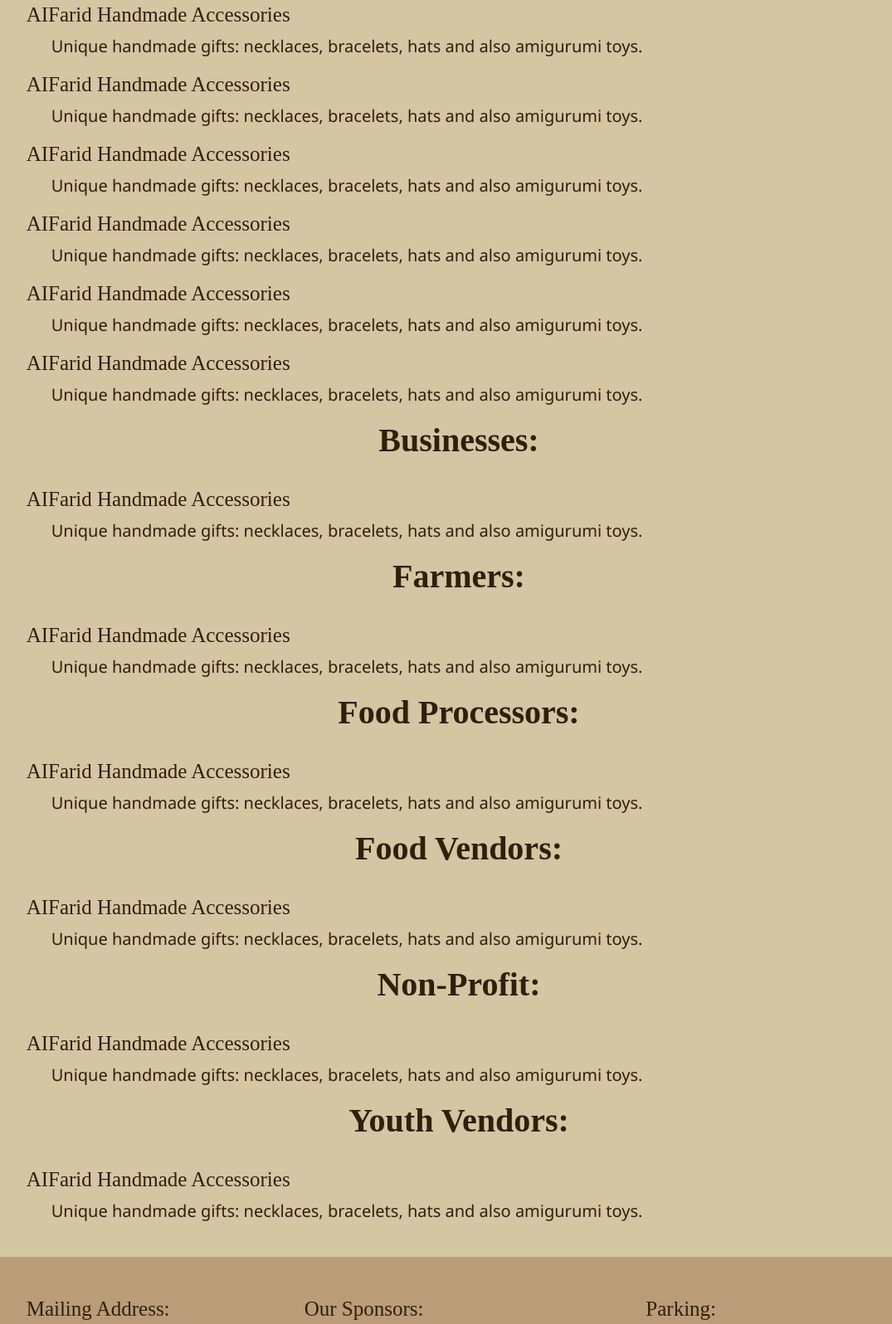
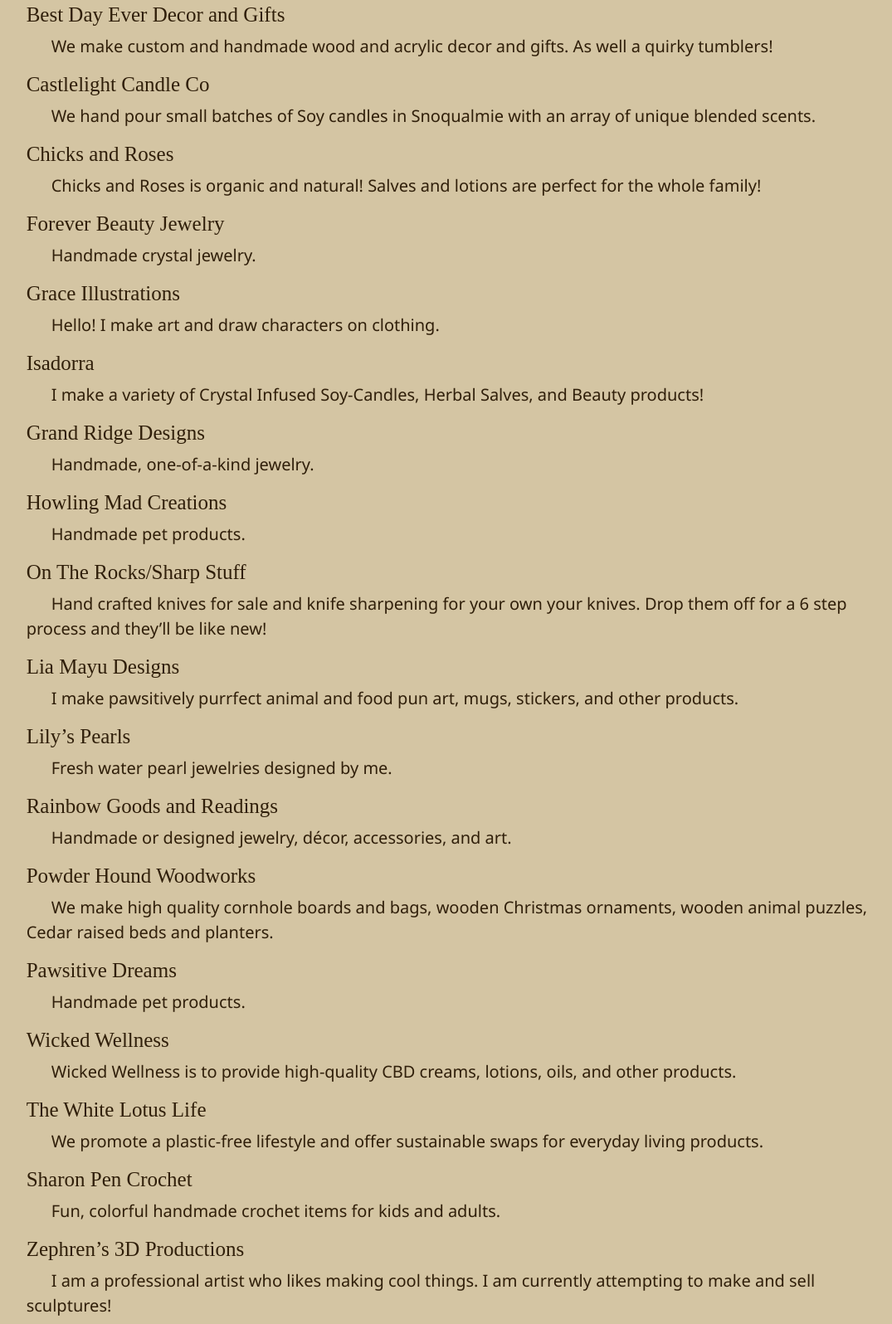
Before and after one commit to yl-2010/sammamish_farmers_market_final, a plain HTML site: page vendors.html in a window 1280 px wide. Shown: the part 976-2572 px from the top of the page at 83% size, without its empty margins (87-1162 px from the left). Drawn offline with nearby package versions, Linux system fonts and the light colour scheme; a web font is replaced by a local one.

Commit message:
Added new font.

```diff
--- a/css/style.css
+++ b/css/style.css
@@ -165,8 +165,8 @@ a:active {
 .foottext {
     color: rgb(48, 31, 10);
     text-indent: 0px;
-    font-family: 'Segoe UI', Tahoma, Geneva, Verdana, sans-serif;
-    font-weight: 100;
+    font-family: "latienne-pro", serif;
+    font-weight: 400;
     font-style: normal;
     text-align: left;
     font-size: 20px;
--- a/vendors.html
+++ b/vendors.html
@@ -173,30 +173,102 @@
                 <p class="main">Unique handmade gifts: necklaces, bracelets, hats and also amigurumi toys.
                 </p>
 
-                <h3 class="main">AIFarid Handmade Accessories</h3>
-                <p class="main">Unique handmade gifts: necklaces, bracelets, hats and also amigurumi toys.
+                <h3 class="main">Best Day Ever Decor and Gifts</h3>
+                <p class="main">We make custom and handmade wood and acrylic decor and gifts. As well a quirky tumblers!
                 </p>
 
-                <h3 class="main">AIFarid Handmade Accessories</h3>
-                <p class="main">Unique handmade gifts: necklaces, bracelets, hats and also amigurumi toys.
+                <h3 class="main">Castlelight Candle Co</h3>
+                <p class="main">We hand pour small batches of Soy candles in Snoqualmie with an array of unique blended
+                    scents.
                 </p>
 
-                <h3 class="main">AIFarid Handmade Accessories</h3>
-                <p class="main">Unique handmade gifts: necklaces, bracelets, hats and also amigurumi toys.
+                <h3 class="main">Chicks and Roses</h3>
+                <p class="main">Chicks and Roses is organic and natural! Salves and lotions are perfect for the whole
+                    family!
+
                 </p>
 
-                <h3 class="main">AIFarid Handmade Accessories</h3>
-                <p class="main">Unique handmade gifts: necklaces, bracelets, hats and also amigurumi toys.
+                <h3 class="main">Forever Beauty Jewelry</h3>
+                <p class="main">Handmade crystal jewelry.
                 </p>
 
-                <h3 class="main">AIFarid Handmade Accessories</h3>
-                <p class="main">Unique handmade gifts: necklaces, bracelets, hats and also amigurumi toys.
+                <h3 class="main">Grace Illustrations</h3>
+                <p class="main">Hello! I make art and draw characters on clothing.
                 </p>
 
-                <h3 class="main">AIFarid Handmade Accessories</h3>
-                <p class="main">Unique handmade gifts: necklaces, bracelets, hats and also amigurumi toys.
+                <h3 class="main">Isadorra</h3>
+                <p class="main">I make a variety of Crystal Infused Soy-Candles, Herbal Salves, and Beauty products!
                 </p>
 
+                <h3 class="main">Grand Ridge Designs</h3>
+                <p class="main">Handmade, one-of-a-kind jewelry.
+
+                </p>
+
+                <h3 class="main">Howling Mad Creations</h3>
+                <p class="main">Handmade pet products.
+
+                </p>
+
+                <h3 class="main">On The Rocks/Sharp Stuff</h3>
+                <p class="main">Hand crafted knives for sale and knife sharpening for your own your knives. Drop them
+                    off for a 6 step process and they’ll be like new!
+
+                </p>
+
+                <h3 class="main">Lia Mayu Designs</h3>
+                <p class="main">I make pawsitively purrfect animal and food pun art, mugs, stickers, and other products.
+                </p>
+
+                <h3 class="main">Lily’s Pearls</h3>
+                <p class="main">Fresh water pearl jewelries designed by me.
+
+                </p>
+
+                <h3 class="main">Rainbow Goods and Readings</h3>
+                <p class="main">Handmade or designed jewelry, décor, accessories, and art.
+
+                </p>
+
+                <h3 class="main">Powder Hound Woodworks</h3>
+                <p class="main">We make high quality cornhole boards and bags, wooden Christmas ornaments, wooden animal
+                    puzzles, Cedar raised beds and planters.
+                </p>
+
+                <h3 class="main">Pawsitive Dreams</h3>
+                <p class="main">Handmade pet products.
+
+                </p>
+
+                <h3 class="main">Wicked Wellness</h3>
+                <p class="main">Wicked Wellness is to provide high-quality CBD creams, lotions, oils, and other
+                    products.
+
+                </p>
+
+                <h3 class="main">The White Lotus Life</h3>
+                <p class="main">We promote a plastic-free lifestyle and offer sustainable swaps for everyday living
+                    products.
+
+                </p>
+
+                <h3 class="main">Sharon Pen Crochet</h3>
+                <p class="main">Fun, colorful handmade crochet items for kids and adults.
+                </p>
+
+                <h3 class="main">Zephren’s 3D Productions</h3>
+                <p class="main">I am a professional artist who likes making cool things. I am currently attempting to
+                    make and sell sculptures!
+
+                </p>
+
+
+
+
+
+
+
+                <br>
 
                 <h2 class="main">Businesses:</h2>
 
@@ -208,6 +280,13 @@
 
 
 
+
+
+
+
+
+                <br>
+
                 <h2 class="main">Farmers:</h2>
 
                 <br>
@@ -217,6 +296,12 @@
                 </p>
 
 
+
+
+
+
+
+                <br>
 
                 <h2 class="main">Food Processors:</h2>
 
@@ -228,6 +313,12 @@
 
 
 
+
+
+
+
+                <br>
+
                 <h2 class="main">Food Vendors:</h2>
 
                 <br>
@@ -238,6 +329,13 @@
 
 
 
+
+
+
+
+
+
+
                 <h2 class="main">Non-Profit:</h2>
 
                 <br>
@@ -245,6 +343,12 @@
                 <h3 class="main">AIFarid Handmade Accessories</h3>
                 <p class="main">Unique handmade gifts: necklaces, bracelets, hats and also amigurumi toys.
                 </p>
+
+
+
+
+
+
 
 
 
```
